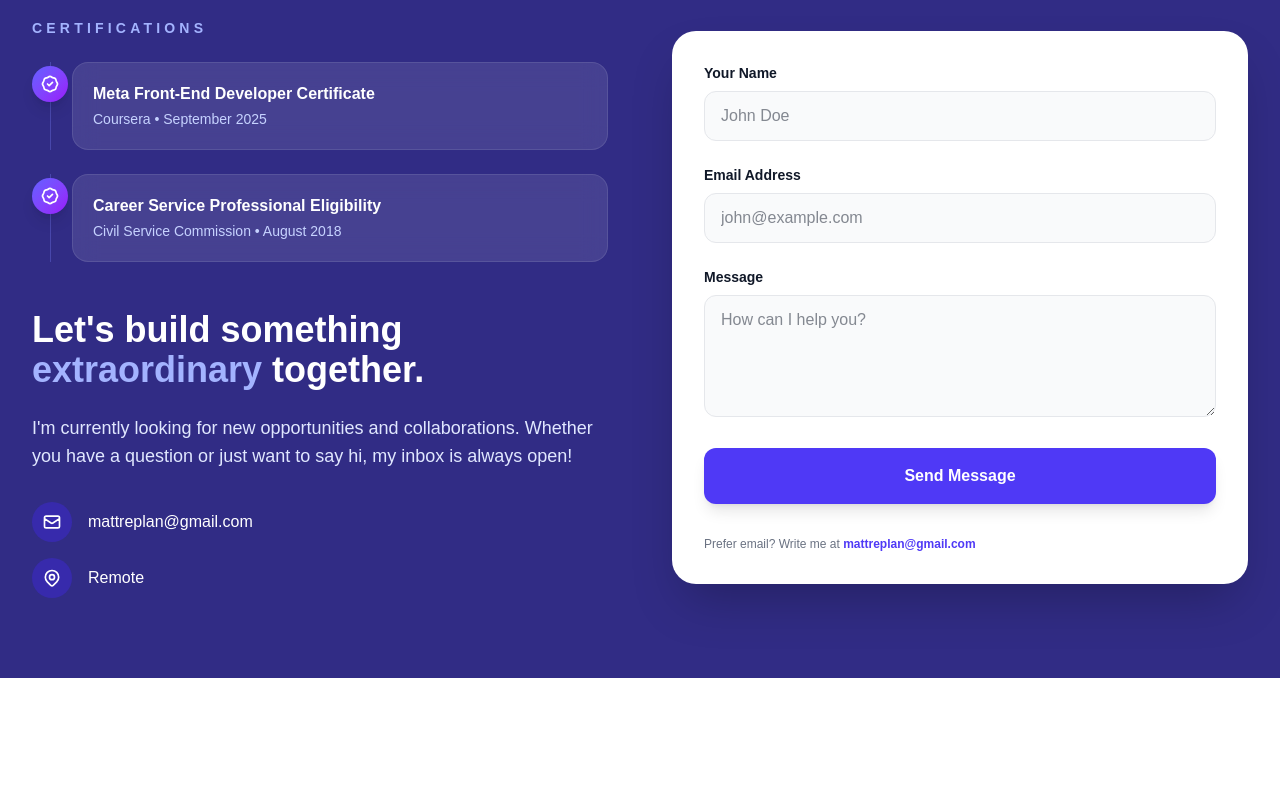
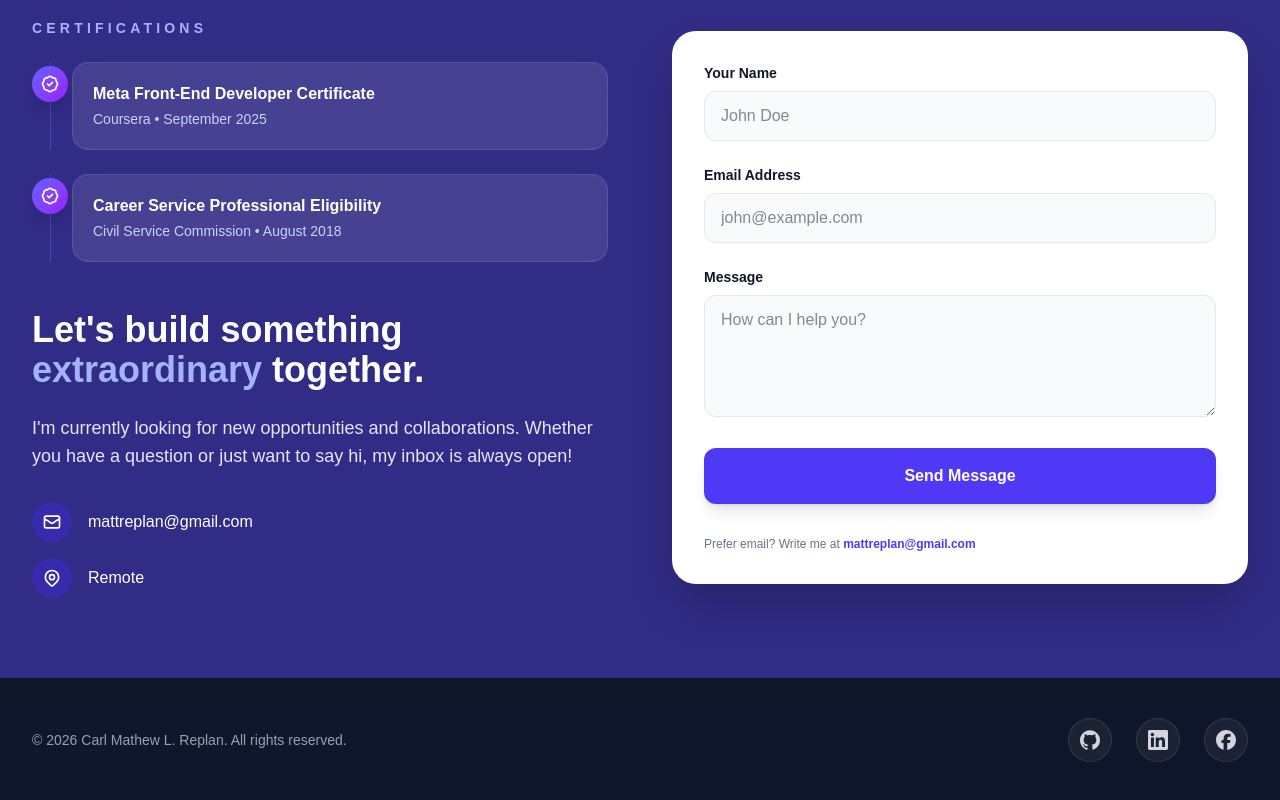
Before and after one commit to CMLReplan/portfolio, a Next.js app: page / in a window 1280 px wide. Shown: the part 3288-4088 px from the top of the page. Before the commit the page ends 3966 px from the top, so only its background shows below. Built offline with nearby package versions, Linux system fonts and the light colour scheme.

Commit message:
Add footer with social icons and shared year constant

```diff
--- a/src/app/page.js
+++ b/src/app/page.js
@@ -4,6 +4,7 @@ import Experience from "@/components/Experience";
 import Projects from "@/components/Projects";
 import Skills from "@/components/Skills";
 import Contact from "@/components/Contact";
+import Footer from "@/components/Footer";
 
 export default function Home() {
   return (
@@ -16,6 +17,7 @@ export default function Home() {
         <Skills />
         <Contact />
       </main>
+      <Footer />
     </>
   );
 }
--- /dev/null
+++ b/src/components/Footer.js
@@ -0,0 +1,60 @@
+import React from "react";
+import { YEAR } from "@/lib/constants";
+import { SiGithub, SiLinkedin, SiFacebook } from "react-icons/si";
+
+export default function Footer() {
+
+    return (
+        <footer className="bg-[#0f172a] text-gray-400">
+        <div className="max-w-7xl mx-auto px-4 sm:px-6 lg:px-8 py-10">
+            <div className="flex flex-col md:flex-row items-center justify-between gap-6">
+                <p className="text-sm">
+                    © {YEAR} Carl Mathew L. Replan. All rights reserved.
+                </p>
+
+                <div className="flex items-center gap-6">
+                    <SocialIcon
+                    href="https://github.com/CMLReplan"
+                    label="GitHub"
+                    Icon={SiGithub}
+                    />
+                    <SocialIcon
+                    href="https://www.linkedin.com/in/carl-mathew-replan-b76327204/"
+                    label="LinkedIn"
+                    Icon={SiLinkedin}
+                    />
+                    <SocialIcon
+                    href="https://www.facebook.com/mattyreplan/"
+                    label="Facebook"
+                    Icon={SiFacebook}
+                    />
+                </div>
+            </div>
+        </div>
+        </footer>
+    );
+}
+
+function SocialIcon({ href, label, Icon }) {
+    return (
+        <a
+        href={href}
+        target="_blank"
+        rel="noopener noreferrer"
+        aria-label={label}
+        title={label}
+        className={[
+            "group inline-flex items-center justify-center",
+            "w-11 h-11 rounded-full",
+            "bg-white/5 border border-white/10",
+            "text-gray-300",
+            "transition-all duration-200",
+            "hover:text-white hover:bg-white/10 hover:border-white/20",
+            "hover:-translate-y-1 hover:scale-110",
+            "focus:outline-none focus-visible:ring-2 focus-visible:ring-indigo-300/60",
+        ].join(" ")}
+        >
+        <Icon className="w-5 h-5 transition-transform duration-200 group-hover:rotate-[-8deg]" />
+        </a>
+    );
+}
```
Also changed, not shown: src/lib/constants.js.
